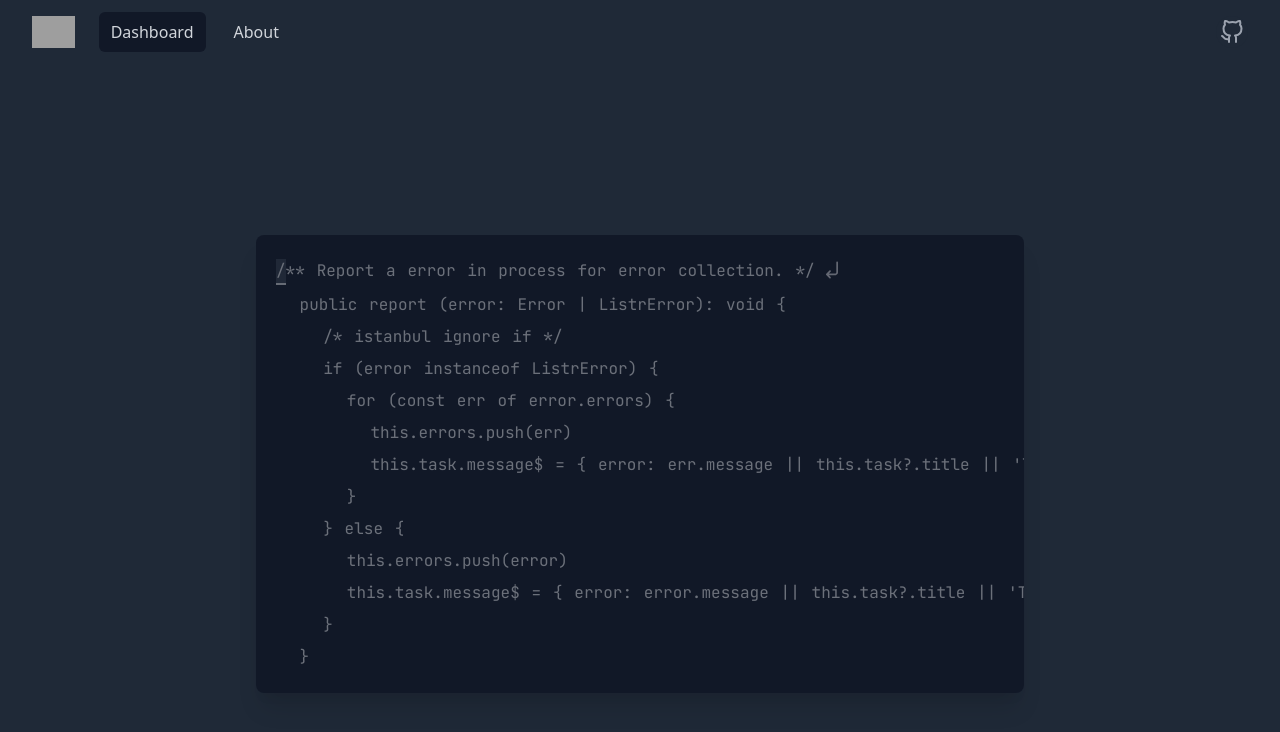
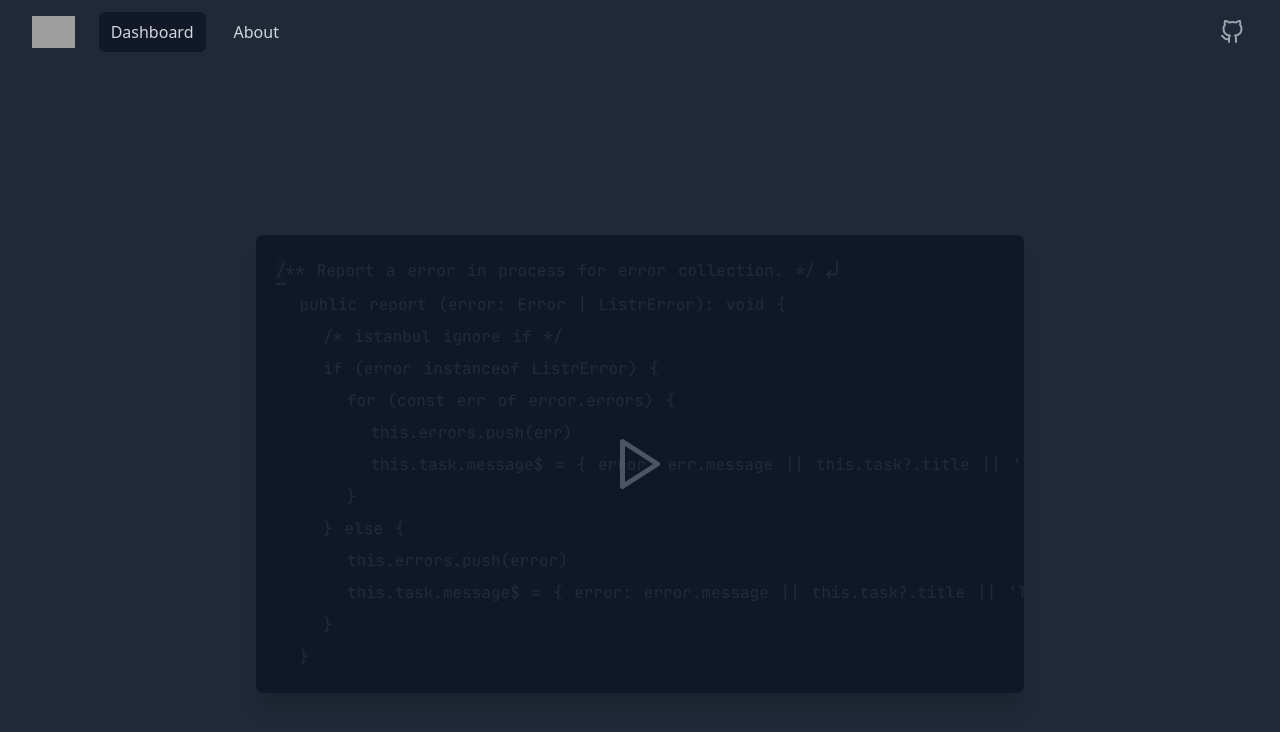
Before and after one commit to hamittokay/codetyping.io, a Nuxt app: page / in a window 1280 px wide. Shown: the top 732 px of the page. Built offline with nearby package versions, Linux system fonts and the light colour scheme; grey boxes are pictures that could not be loaded.

Commit message:
implement: playground activator

```diff
--- a/components/typing-area.vue
+++ b/components/typing-area.vue
@@ -1,7 +1,34 @@
 <template>
   <div
-    class="typing-area relative flex-1 max-w-3xl my-6 mx-auto bg-gray-900 rounded-lg p-5 shadow-xl overflow-x-scroll"
+    class="typing-area relative flex-1 max-w-3xl my-6 mx-auto bg-gray-900 rounded-lg p-5 shadow-xl"
+    id="typing-area"
+    :class="{
+      'overflow-x-scroll': playgroundActive,
+      'overflow-x-hidden': !playgroundActive
+    }"
   >
+    <div
+      class="absolute inset-0 w-full h-full bg-opacity-80 bg-gray-900 z-20 hover:text-white text-gray-600 flex items-center justify-center cursor-pointer"
+      role="button"
+      id="playground-activator"
+      v-if="!playgroundActive"
+    >
+      <svg
+        xmlns="http://www.w3.org/2000/svg"
+        width="60"
+        height="60"
+        viewBox="0 0 24 24"
+        fill="none"
+        stroke="currentColor"
+        stroke-width="2"
+        stroke-linecap="round"
+        stroke-linejoin="round"
+        class="feather feather-play"
+      >
+        <polygon points="5 3 19 12 5 21 5 3"></polygon>
+      </svg>
+    </div>
+
     <div class="flex" v-for="(line, i) in lines" :key="i">
       <Word
         v-for="(word, j) in words(line)"
@@ -9,6 +36,7 @@
         :active="activeWordIdx === j && activeLineIdx == i"
         :key="j"
         @keypress="onKeypress"
+        :playgroundActive="playgroundActive"
       />
       <img
         v-show="activeLineIdx == i"
@@ -31,7 +59,8 @@ export default Vue.extend({
       "/** Report a error in process for error collection. */\n  public report (error: Error | ListrError): void {\n    /* istanbul ignore if */\n    if (error instanceof ListrError) {\n      for (const err of error.errors) {\n        this.errors.push(err)\n        this.task.message$ = { error: err.message || this.task?.title || 'Task with no title.' }\n      }\n    } else {\n      this.errors.push(error)\n      this.task.message$ = { error: error.message || this.task?.title || 'Task with no title.' }\n    }\n  }",
     activeWordIdx: 0,
     activeLineIdx: 0,
-    activeTypedWord: ""
+    activeTypedWord: "",
+    playgroundActive: false
   }),
 
   computed: {
@@ -52,6 +81,10 @@ export default Vue.extend({
   methods: {
     words(line) {
       return line && typeof line === "string" ? line.split(" ") : [];
+    },
+
+    startTyping() {
+      this.playgroundActive = true;
     },
 
     onKeypress({ event, typedWord }) {
@@ -93,6 +126,16 @@ export default Vue.extend({
           break;
       }
     }
+  },
+
+  mounted() {
+    window.addEventListener("click", e => {
+      if (document.getElementById("typing-area").contains(e.target)) {
+        this.playgroundActive = true;
+      } else {
+        this.playgroundActive = false;
+      }
+    });
   }
 });
 </script>
--- a/components/word.vue
+++ b/components/word.vue
@@ -35,6 +35,10 @@ export default Vue.extend({
     active: {
       type: Boolean,
       required: true
+    },
+    playgroundActive: {
+      type: Boolean,
+      required: true
     }
   },
 
@@ -47,7 +51,7 @@ export default Vue.extend({
   methods: {
     initListener() {
       this.keydownListener = window.addEventListener("keydown", event => {
-        if (this.active) {
+        if (this.active && this.playgroundActive) {
           const { key } = event;
           if (allowedKeys.includes(key.toLowerCase())) {
             if (this.word.length > this.typedWord.length) {
@@ -96,7 +100,7 @@ export default Vue.extend({
 
   watch: {
     active(value) {
-      if (value) {
+      if (value && this.playgroundActive) {
         this.initListener();
       } else {
         this.destroyListener();
```
